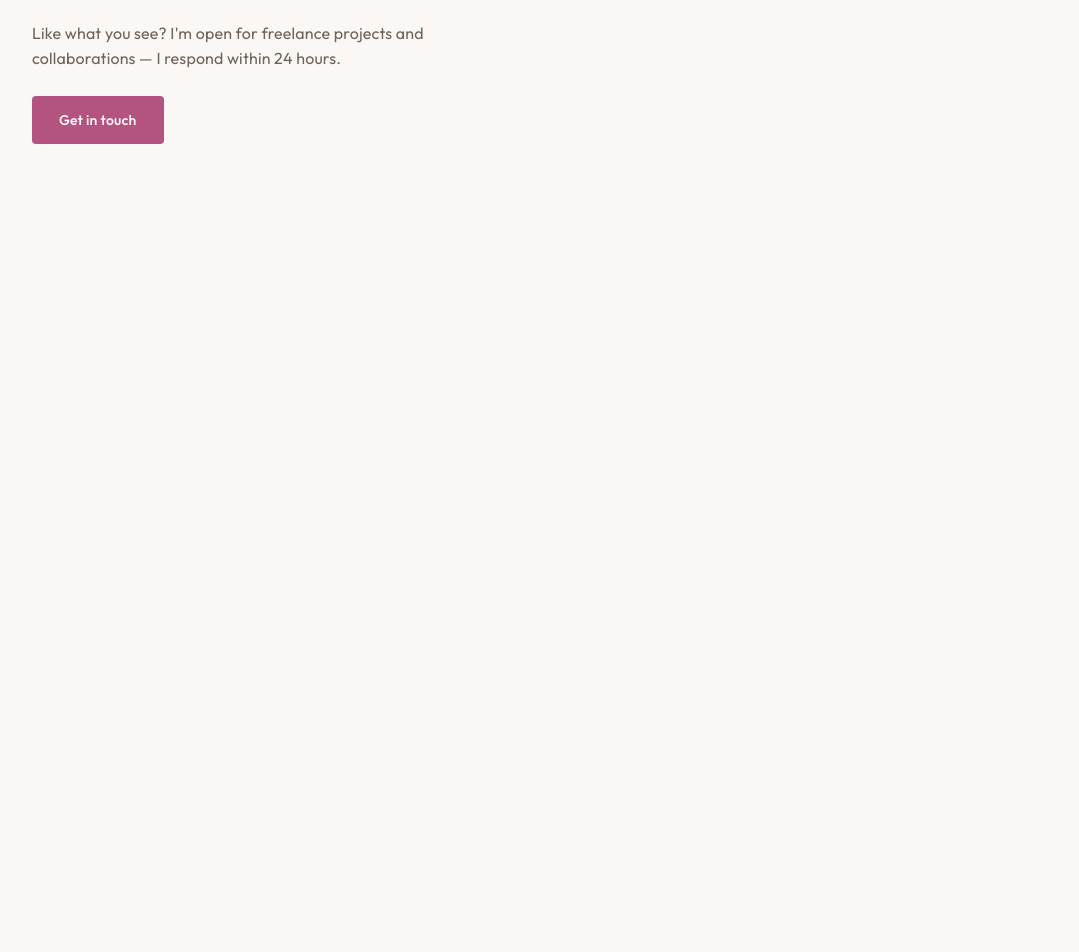
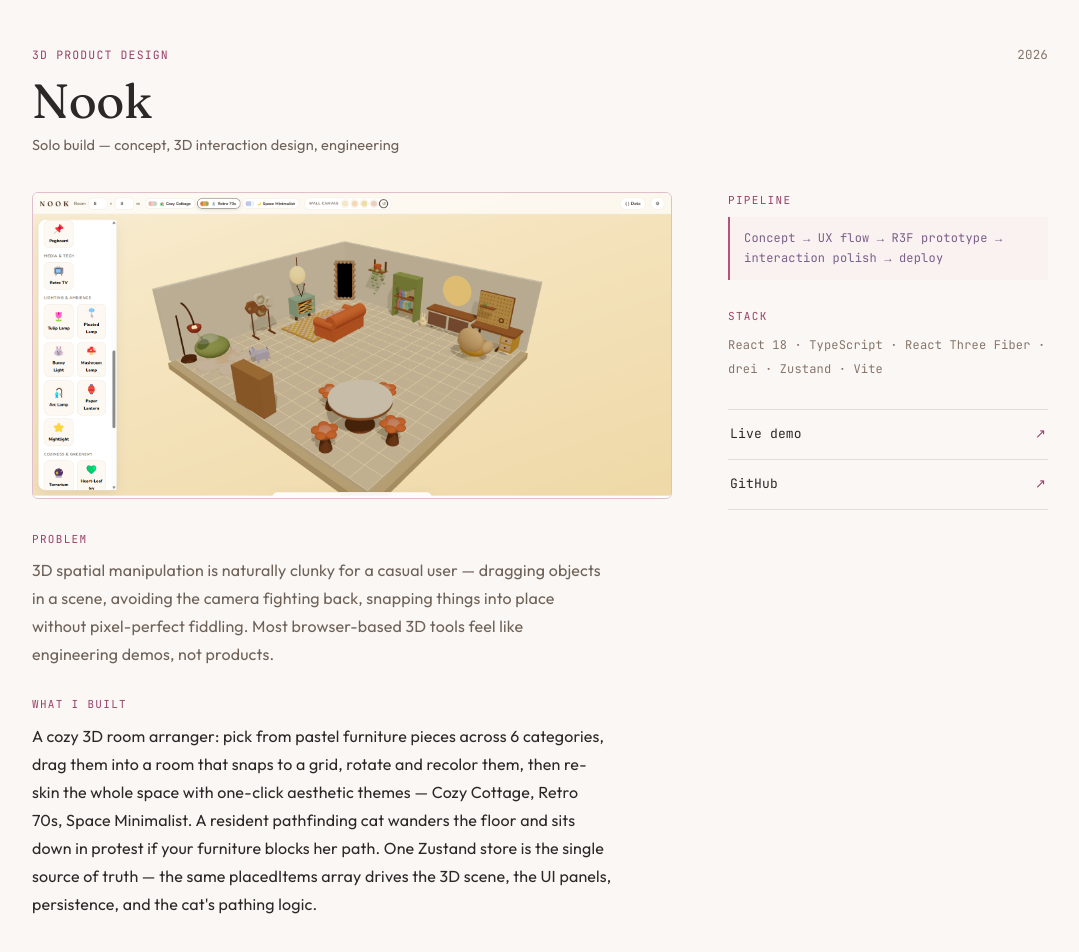
Before and after one commit to trxshx14/My-Portfolio, a React (Vite) app in the folder portfolio/: page /projects in a window 1280 px wide. Shown: the part 2840-3792 px from the top of the page, without its empty margins (100-1179 px from the left). Before the commit the page ends 3064 px from the top, so only its background shows below. Built offline with nearby package versions, Linux system fonts and the light colour scheme.

Commit message:
added my project: Nook

```diff
--- a/portfolio/src/projectsData.js
+++ b/portfolio/src/projectsData.js
@@ -49,4 +49,20 @@ export const WORKS = [
     demo: "https://cozypomodoro-by-trishadev.vercel.app/",
     caseStudy: "/cozy-pomodoro-case-study",
   },
+  {
+  slug: "nook",
+  type: "3D Product Design",
+  year: "2026",
+  role: "Solo build — concept, 3D interaction design, engineering",
+  title: "Nook",
+  image: "/images/nook-cover.png", // swap in your own screenshot
+  problem:
+    "3D spatial manipulation is naturally clunky for a casual user — dragging objects in a scene, avoiding the camera fighting back, snapping things into place without pixel-perfect fiddling. Most browser-based 3D tools feel like engineering demos, not products.",
+  desc:
+    "A cozy 3D room arranger: pick from pastel furniture pieces across 6 categories, drag them into a room that snaps to a grid, rotate and recolor them, then re-skin the whole space with one-click aesthetic themes — Cozy Cottage, Retro 70s, Space Minimalist. A resident pathfinding cat wanders the floor and sits down in protest if your furniture blocks her path. One Zustand store is the single source of truth — the same placedItems array drives the 3D scene, the UI panels, persistence, and the cat's pathing logic.",
+  pipeline: "Concept → UX flow → R3F prototype → interaction polish → deploy",
+  tags: ["React 18", "TypeScript", "React Three Fiber", "drei", "Zustand", "Vite"],
+  demo: "https://nook-trc.vercel.app/",
+  github: "https://github.com/trxshx14/Nook",
+},
 ];
```
Also changed, not shown: portfolio/public/images/nook-cover.png (added).
